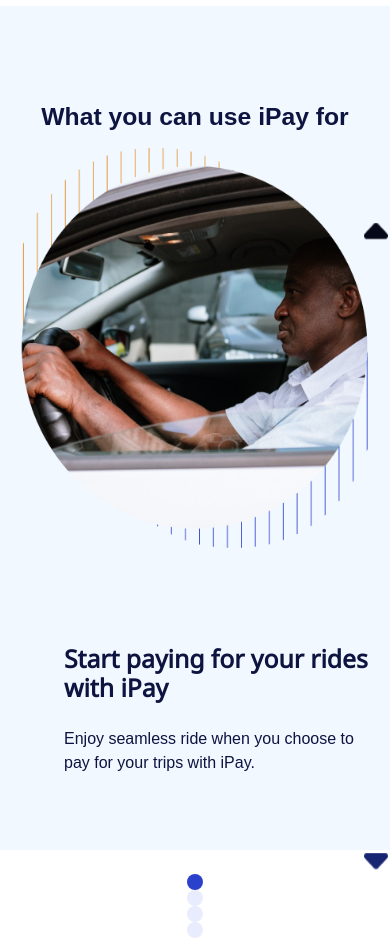
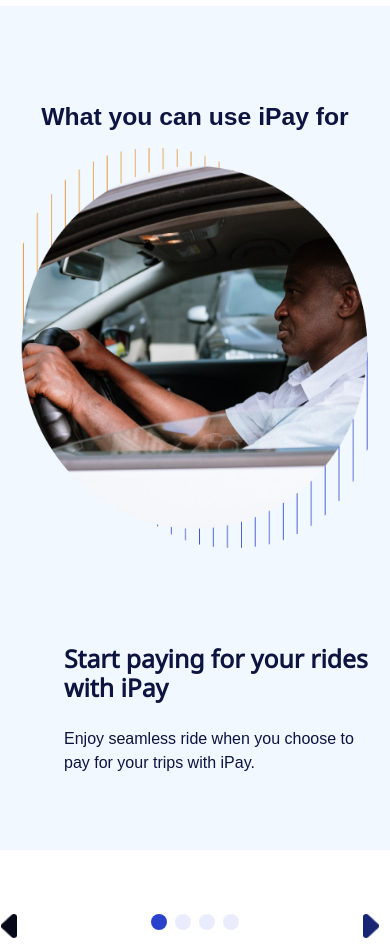
Before and after one commit to chisainty/ipay, a React (Create React App) app: page / in a window 390 px wide. Shown: the part 1900-2848 px from the top of the page. Built offline with nearby package versions, Linux system fonts and the light colour scheme.

Commit message:
Edited the slider mobile view

```diff
--- a/public/css/ipay.css
+++ b/public/css/ipay.css
@@ -385,14 +385,37 @@
     padding-left: 1rem;
   }
 
+  .prevBtn {
+    position: absolute;
+    left: 2px !important;
+    transform: rotate(90deg);
+    top: calc(100% - 30px) !important;
+    width: 1.5rem;
+    height: 1rem;
+    z-index: 5000;
+  }
+
+  .nextBtn {
+    position: absolute;
+    right: 2px !important;
+    left: auto !important;
+    transform: rotate(90deg);
+    top: calc(100% - 30px) !important;
+    display: block;
+    width: 1.5rem;
+    height: 1rem;
+    z-index: 5000;
+  }
+
   section.ipay-use .dots,
-section.ipay-use .swiper-pagination {
-  display: flex;
-  flex-direction: column;
-  justify-content: flex-end;
-  align-items: center;
-  height: 100%;
-}
+  section.ipay-use .swiper-pagination {
+    display: flex;
+    flex-direction: row;
+    justify-content: center;
+    align-items: center;
+    height: 100%;
+    height: 2rem;
+  }
 
   .swiper .async {
     display: block;
```
